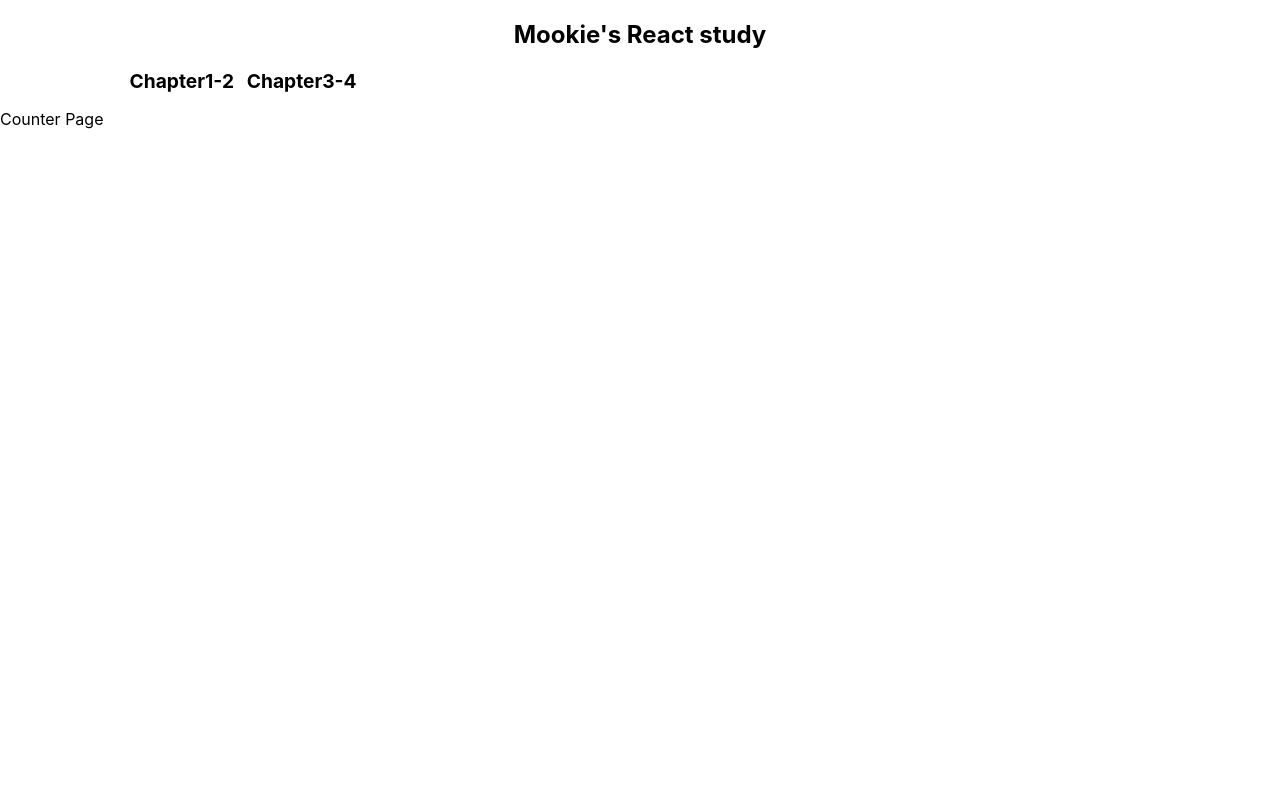
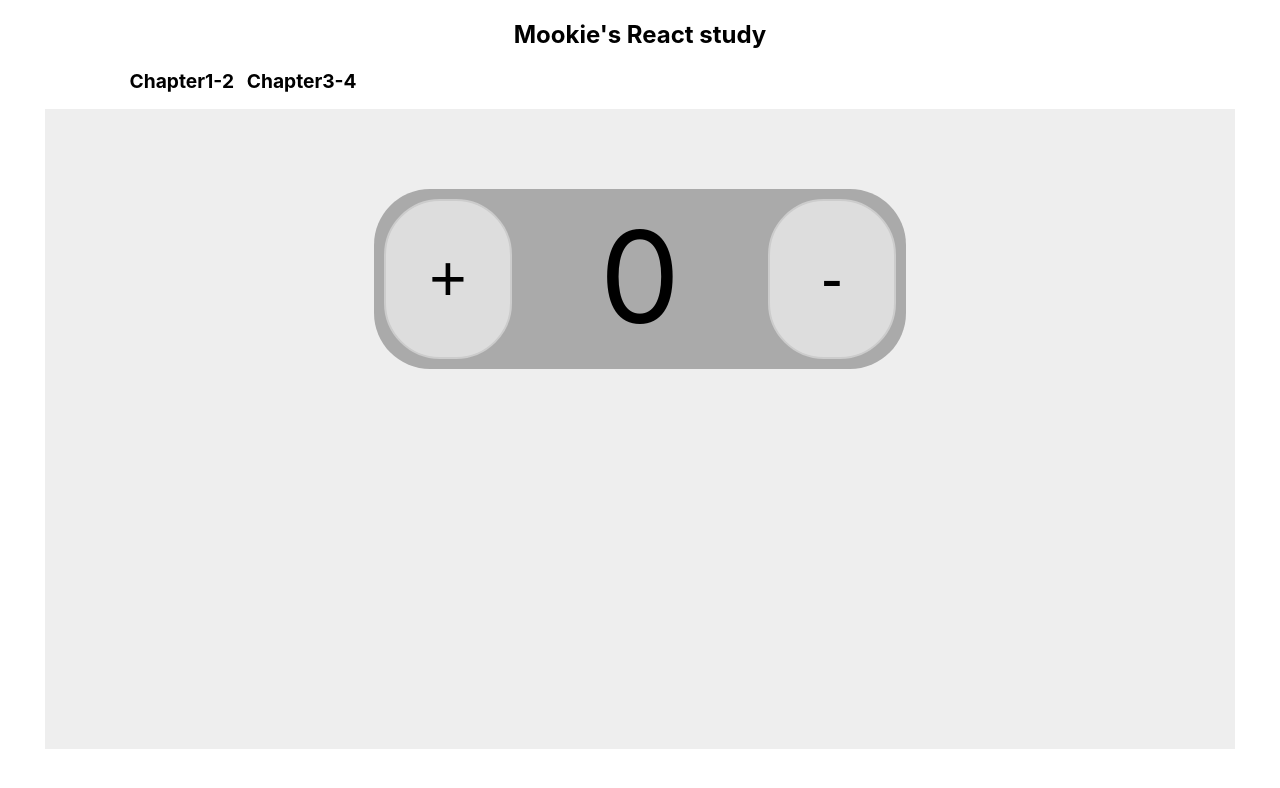
Before and after one commit to tony2550/react-study-app, a React (Create React App) app: page / in a window 1280 px wide. Both pictures are taken after a click on the item "Chapter3-4". Shown: the top 788 px of the page. Built offline with nearby package versions, Linux system fonts and the light colour scheme; the HTML template or start-up script is replaced by a standard one.

Commit message:
add Counter Style

```diff
--- a/src/App.jsx
+++ b/src/App.jsx
@@ -1,8 +1,8 @@
 import React, { useState } from 'react';
 import './App.css';
-import Counter from './components/Counter';
-import Hello from './components/Hello';
-import Wrapper from './components/Wrapper';
+import Counter from './components/Counter/Counter';
+import Hello from './components/Hello/Hello';
+import Wrapper from './components/Hello/Wrapper';
 
 Hello.defaultProps = {
   name: 'Do Do Sam',
--- a/src/components/Counter.jsx
+++ /dev/null
@@ -1,7 +0,0 @@
-import React from 'react';
-
-const Counter = () => {
-  return <div>Counter Page</div>;
-};
-
-export default Counter;
--- /dev/null
+++ b/src/components/Counter/Counter.jsx
@@ -0,0 +1,18 @@
+import React from 'react';
+import classes from './Counter.module.css';
+
+const Counter = () => {
+  return (
+    <div className={classes.Root}>
+      <div className={classes.Container}>
+        <div className={classes.CounterBoard}>
+          <button className={classes.Btn}>+</button>
+          <div className={classes.CounterNum}>0</div>
+          <button className={classes.Btn}>-</button>
+        </div>
+      </div>
+    </div>
+  );
+};
+
+export default Counter;
--- /dev/null
+++ b/src/components/Counter/Counter.module.css
@@ -0,0 +1,56 @@
+.Root {
+  background-color: #eee;
+  position: relative;
+  overflow: hidden;
+  width: 93vw;
+  height: calc(93vw * 0.5625);
+  max-height: 80vh;
+  max-width: calc(93vh * 1.78);
+  margin: auto;
+}
+
+.Container {
+  width: 100%;
+  height: 100%;
+  list-style: none;
+  padding: 0;
+  text-align: center;
+  align-items: center;
+}
+
+.CounterBoard {
+  background-color: #aaa;
+  width: 40vw;
+  /* height: 20vh; */
+  border-radius: 7vh;
+  display: flex;
+  padding: 10px;
+  margin: 10vh auto;
+}
+
+.CounterNum {
+  font-size: 8em;
+  height: 20vh;
+  width: 50%;
+  padding: auto;
+  text-align: center;
+  align-items: center;
+}
+
+.Btn {
+  height: 20vh;
+  width: 25%;
+  font-size: 4em;
+  background-color: #ddd;
+  border: 2px solid #ccc;
+  border-radius: 7vh;
+}
+
+.Btn:hover {
+  background-color: #fff;
+  cursor: pointer;
+}
+
+.Btn:active {
+  background-color: #808080;
+}
```
Also changed, not shown: src/components/Hello/Hello.jsx (renamed from src/components/Hello.jsx), src/components/Hello/Hello.module.css (renamed from src/components/Hello.module.css), src/components/Hello/Wrapper.jsx (renamed from src/components/Wrapper.jsx).
